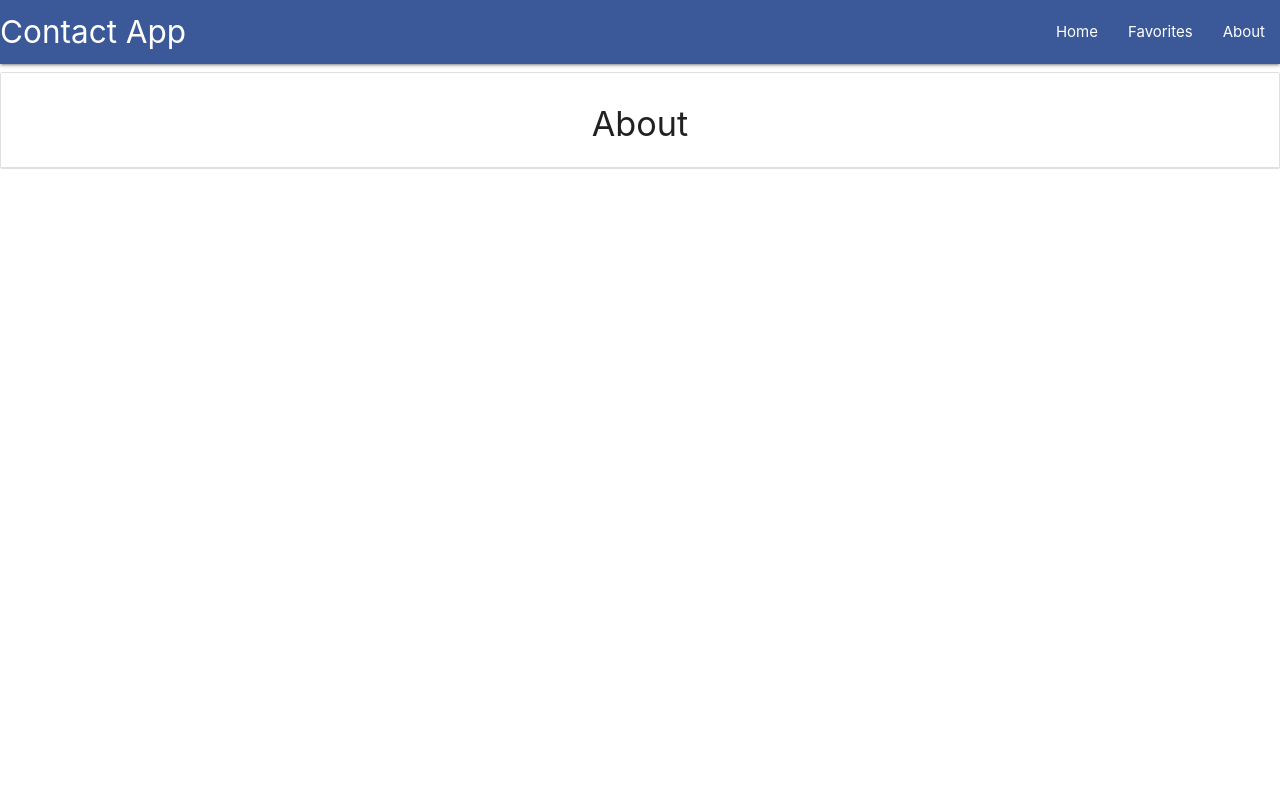
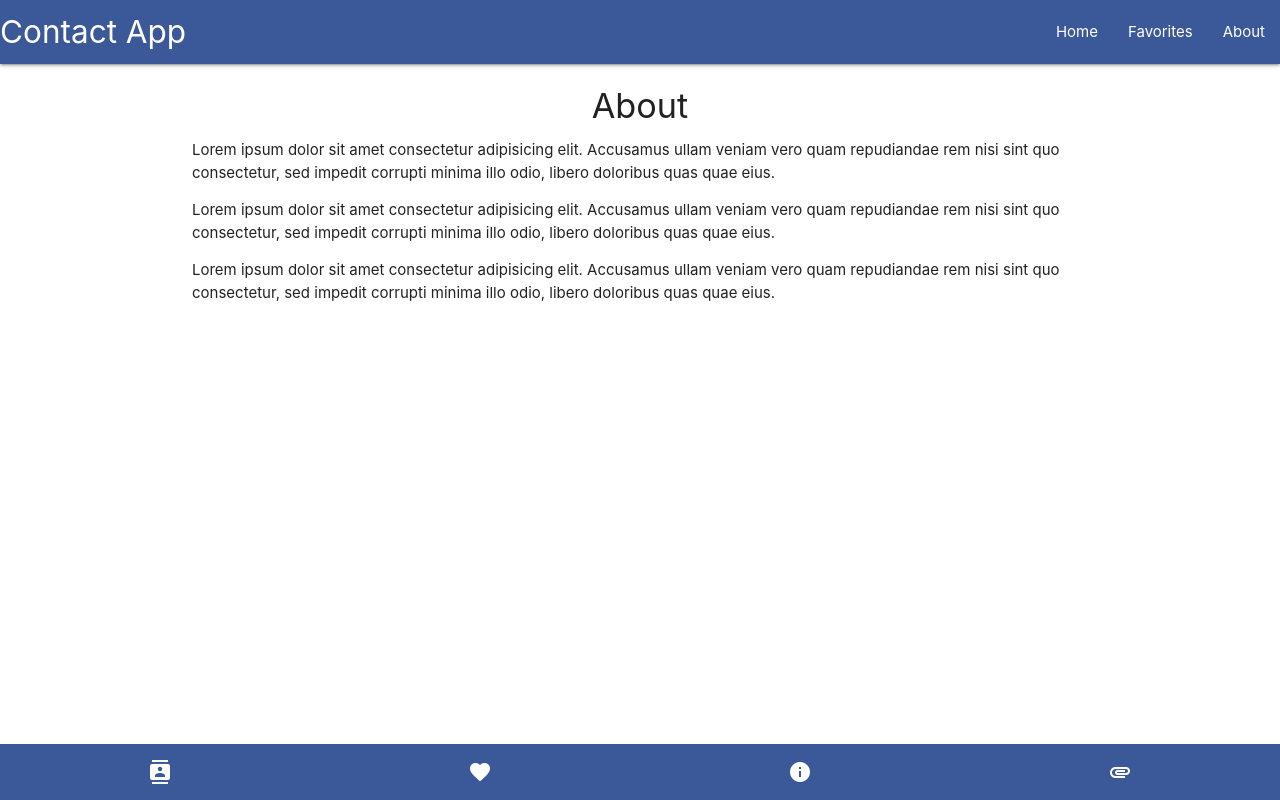
Before and after one commit to thewaqasPro/My-Contacts-App, a plain HTML site: page pages/about.html in a window 1280 px wide. Drawn offline with Linux system fonts and the light colour scheme.

Commit message:
Even More

```diff
--- a/css/styles.css
+++ b/css/styles.css
@@ -2,3 +2,57 @@
     max-width: 1280px;
     margin: 0 auto;
 }
+
+.bottom-bar {
+    position: fixed;
+    right: 0;
+    bottom: 0;
+    /* padding-top: 15px; */
+    margin-bottom: 0;
+    z-index: 995;
+
+    text-align: center;
+    width: 100%;
+    transition: transform 0.2s cubic-bezier(0.55, 0.085, 0.68, 0.53) 0s, background-color 0s linear 0.2s;
+    overflow: hidden;
+    background-color: #3b5998;
+}
+
+.bottom-bar ul {
+    display: flex;
+    top: 0;
+    bottom: 0;
+    z-index: 1;
+    text-align: center;
+    margin: 0;
+}
+
+.bottom-bar ul li {
+    -webkit-box-flex: 1;
+    -webkit-flex: 1;
+    -ms-flex: 1;
+    flex: 1;
+    display: inline-block;
+    margin: 0;
+    height: 100%;
+    -webkit-transition: none;
+    transition: none;
+}
+
+.bottom-bar ul li a {
+    display: block;
+    overflow: hidden;
+    position: relative;
+    width: 100%;
+    height: 56px;
+    background-color: transparent;
+    -webkit-box-shadow: none;
+    box-shadow: none;
+    color: #fff;
+    line-height: 56px;
+    z-index: 1;
+}
+
+.bottom-bar ul li a i {
+    line-height: inherit;
+}
--- a/pages/about.html
+++ b/pages/about.html
@@ -56,24 +56,31 @@
     <li><a href="#!"><i class="material-icons">cloud</i>First Link With Icon</a></li>
 
     <li><div class="divider"></div></li>
-    <li><a href="/">Home</a></li>
-    <li><a href="/pages/favorites.html">Favorites</a></li>
-    <li><a href="/pages/about.html">About</a></li>
+    <li><a href="/"><i class="material-icons">contacts</i>Home</a></li>
+    <li><a href="/pages/favorites.html"><i class="material-icons">favorite</i>Favorites</a></li>
+    <li><a href="/pages/about.html"><i class="material-icons">info</i>About</a></li>
   </ul>
 
-  <div class="container" style="width: 100%;">
-    <ul class="contacts collection with-header">
-      <li class="collection-header center-align">
-        <h4>About</h4>
-      </li>
+  <div class="container">
+
+    <h4 class="collection-header center-align">About</h4>
 
 
-    </ul>
+    <p>Lorem ipsum dolor sit amet consectetur adipisicing elit. Accusamus ullam veniam vero quam repudiandae rem nisi sint quo consectetur, sed impedit corrupti minima illo odio, libero doloribus quas quae eius.</p>
+    <p>Lorem ipsum dolor sit amet consectetur adipisicing elit. Accusamus ullam veniam vero quam repudiandae rem nisi sint quo consectetur, sed impedit corrupti minima illo odio, libero doloribus quas quae eius.</p>
+    <p>Lorem ipsum dolor sit amet consectetur adipisicing elit. Accusamus ullam veniam vero quam repudiandae rem nisi sint quo consectetur, sed impedit corrupti minima illo odio, libero doloribus quas quae eius.</p>
+
   </div>
 
 
-
-
+  <div class="bottom-bar">
+    <ul>
+       <li class="waves-effect waves-light"><a href="/"><i class="material-icons">contacts</i></a></li>
+       <li class="waves-effect waves-light"><a href="/pages/favorites.html"><i class="material-icons">favorite</i></a></li>
+       <li class="waves-effect waves-light"><a href="/pages/about.html"><i class="material-icons">info</i></a></li>
+       <li class="waves-effect waves-light"><a class="modal-trigger" href="/index.html#add_contact_modal"><i class="material-icons">attachment</i></a></li>
+     </ul>
+   </div>
 
 
   <!-- The core Firebase JS SDK is always required and must be listed first -->
```
Also changed, not shown: index.html (+13 -3 lines), pages/fallback.html (+11 -4 lines), pages/favorites.html (+14 -9 lines), css/materialize.min.css.
